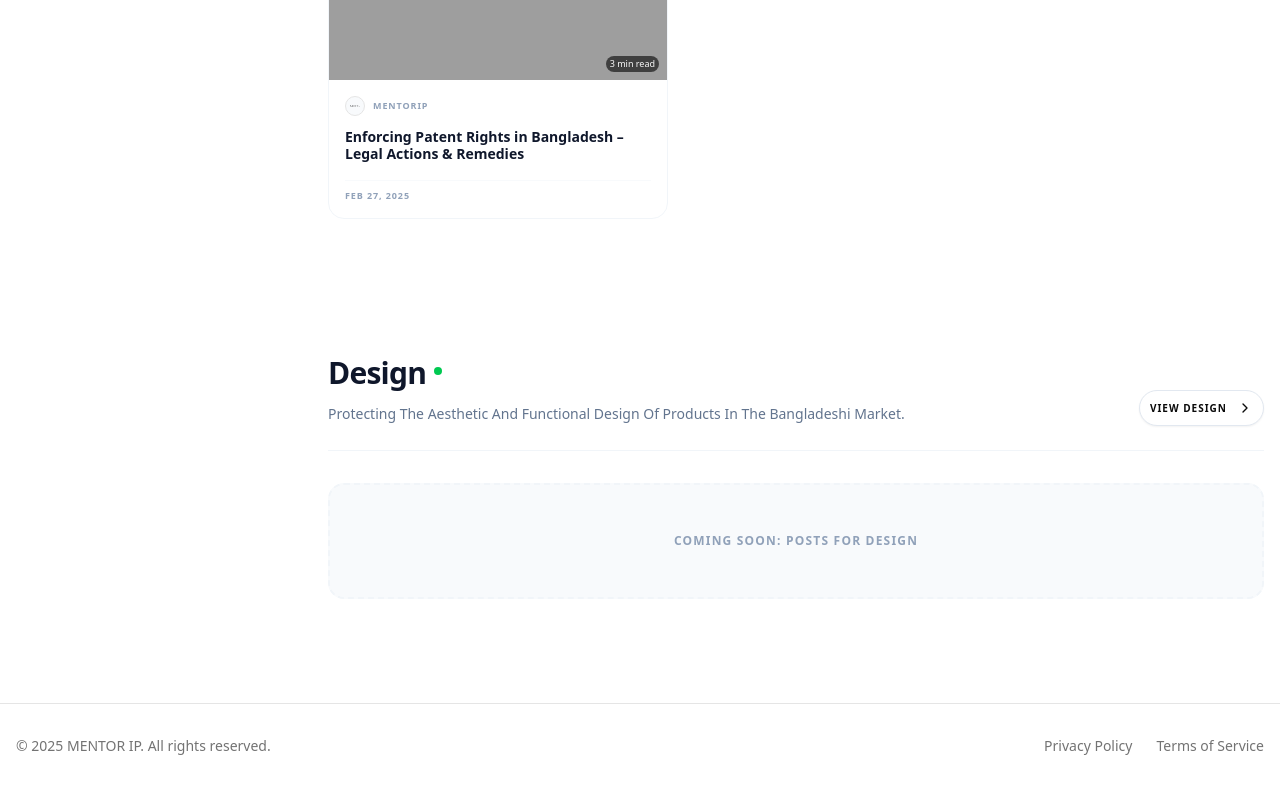
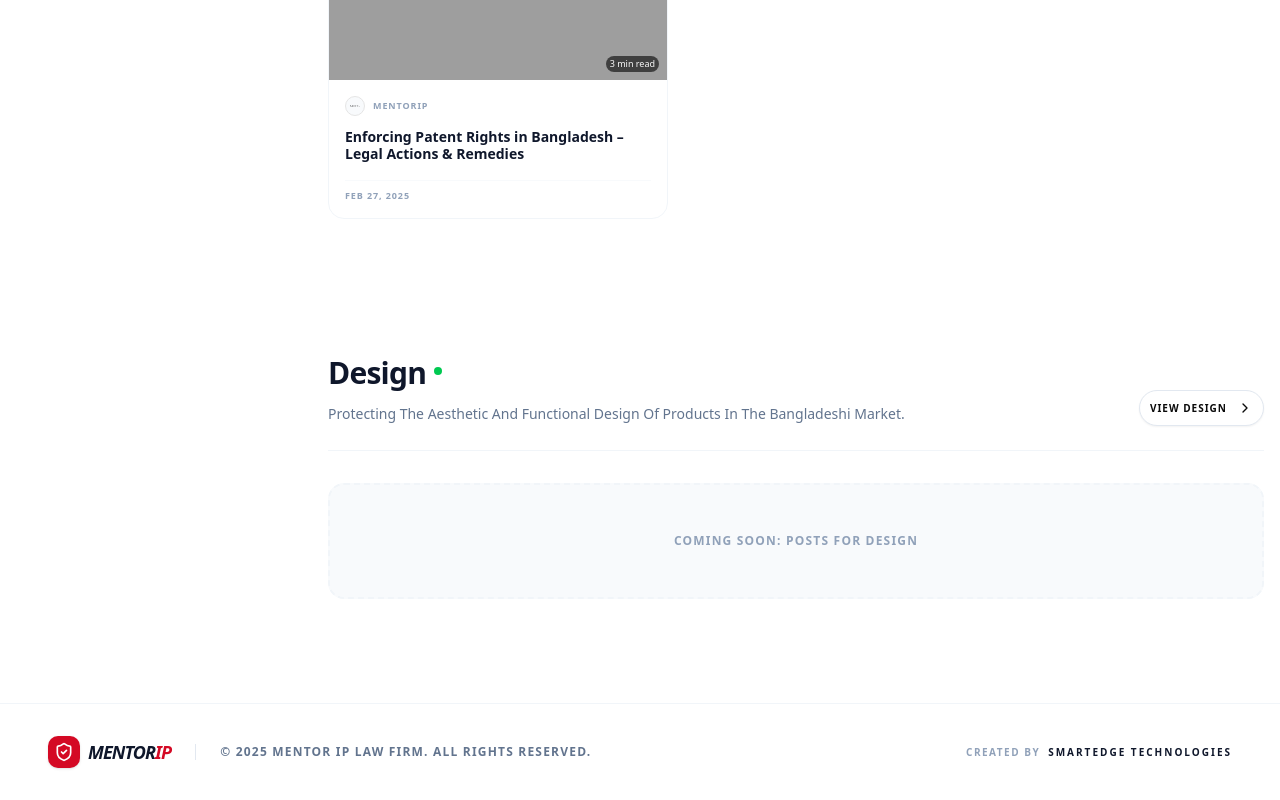
Before and after one commit to golap-hasan/mentorip_website, a Next.js app: page / in a window 1280 px wide. Shown: the part 2770-3570 px from the top of the page. Built offline with nearby package versions, Linux system fonts and the light colour scheme; grey boxes are pictures that could not be loaded.

Commit message:
feat: establish base application layout with theme provider, navbar, sidebar, and footer components

```diff
--- a/src/app/layout.tsx
+++ b/src/app/layout.tsx
@@ -1,10 +1,10 @@
 import type { Metadata } from "next";
 import { Geist, Geist_Mono } from "next/font/google";
-import Link from "next/link";
 import "./globals.css";
 import { ThemeProvider } from "@/providers/theme-provider";
 import { Navbar } from "@/components/common/Navbar";
 import { Sidebar } from "@/components/common/Sidebar";
+import { Footer } from "@/components/common/Footer";
 
 const geistSans = Geist({
   variable: "--font-geist-sans",
@@ -58,15 +58,7 @@ export default function RootLayout({
               </div>
 
               {/* Global Footer */}
-              <footer className="bg-card border-t py-8 text-sm text-muted-foreground">
-                <div className="max-w-[1920px] mx-auto px-4 flex flex-col md:flex-row justify-between items-center gap-4">
-                    <p>&copy; 2025 MENTOR IP. All rights reserved.</p>
-                    <div className="flex gap-6">
-                        <Link href="#" className="hover:text-primary transition-colors">Privacy Policy</Link>
-                        <Link href="#" className="hover:text-primary transition-colors">Terms of Service</Link>
-                    </div>
-                </div>
-              </footer>
+              <Footer />
             </div>
           </ThemeProvider>
       </body>
--- /dev/null
+++ b/src/components/common/Footer.tsx
@@ -0,0 +1,42 @@
+"use client";
+
+import Link from "next/link";
+import { ShieldCheck } from "lucide-react";
+import { Separator } from "@/components/ui/separator";
+
+export function Footer() {
+  const currentYear = new Date().getFullYear();
+
+  return (
+    <footer className="w-full bg-background border-t border-slate-100 dark:border-white/5 py-8">
+      <div className="max-w-[1920px] mx-auto px-6 lg:px-12 flex flex-col md:flex-row justify-between items-center gap-6">
+        {/* Left Side: Brand & Copyright */}
+        <div className="flex flex-col md:flex-row items-center gap-4 md:gap-6 text-center md:text-left">
+          <Link href="/" className="flex items-center gap-2 group">
+            <div className="w-8 h-8 rounded-lg bg-primary flex items-center justify-center text-white shadow-sm group-hover:rotate-12 transition-transform">
+              <ShieldCheck className="w-5 h-5" />
+            </div>
+            <span className="text-lg font-black tracking-tighter text-slate-900 dark:text-white uppercase italic">
+              MENTOR<span className="text-primary italic">IP</span>
+            </span>
+          </Link>
+          <Separator orientation="vertical" className="hidden md:block h-4 bg-slate-200 dark:bg-white/10" />
+          <p className="text-xs font-bold text-slate-500 dark:text-slate-400 uppercase tracking-widest">
+            &copy; {currentYear} MENTOR IP LAW FIRM. ALL RIGHTS RESERVED.
+          </p>
+        </div>
+
+        {/* Right Side: Credit */}
+        <div className="flex items-center gap-4">
+           <div className="flex items-center gap-2 group/credit cursor-pointer">
+              <p className="text-[10px] font-bold text-slate-400 uppercase tracking-[0.15em]">Created by</p>
+              <span className="text-[10px] font-black text-slate-900 dark:text-white uppercase tracking-[0.2em] group-hover:text-primary transition-colors relative">
+                SmartEdge Technologies
+                <span className="absolute -bottom-1 left-0 w-0 h-[1px] bg-primary group-hover:w-full transition-all duration-300" />
+              </span>
+            </div>
+        </div>
+      </div>
+    </footer>
+  );
+}
```
